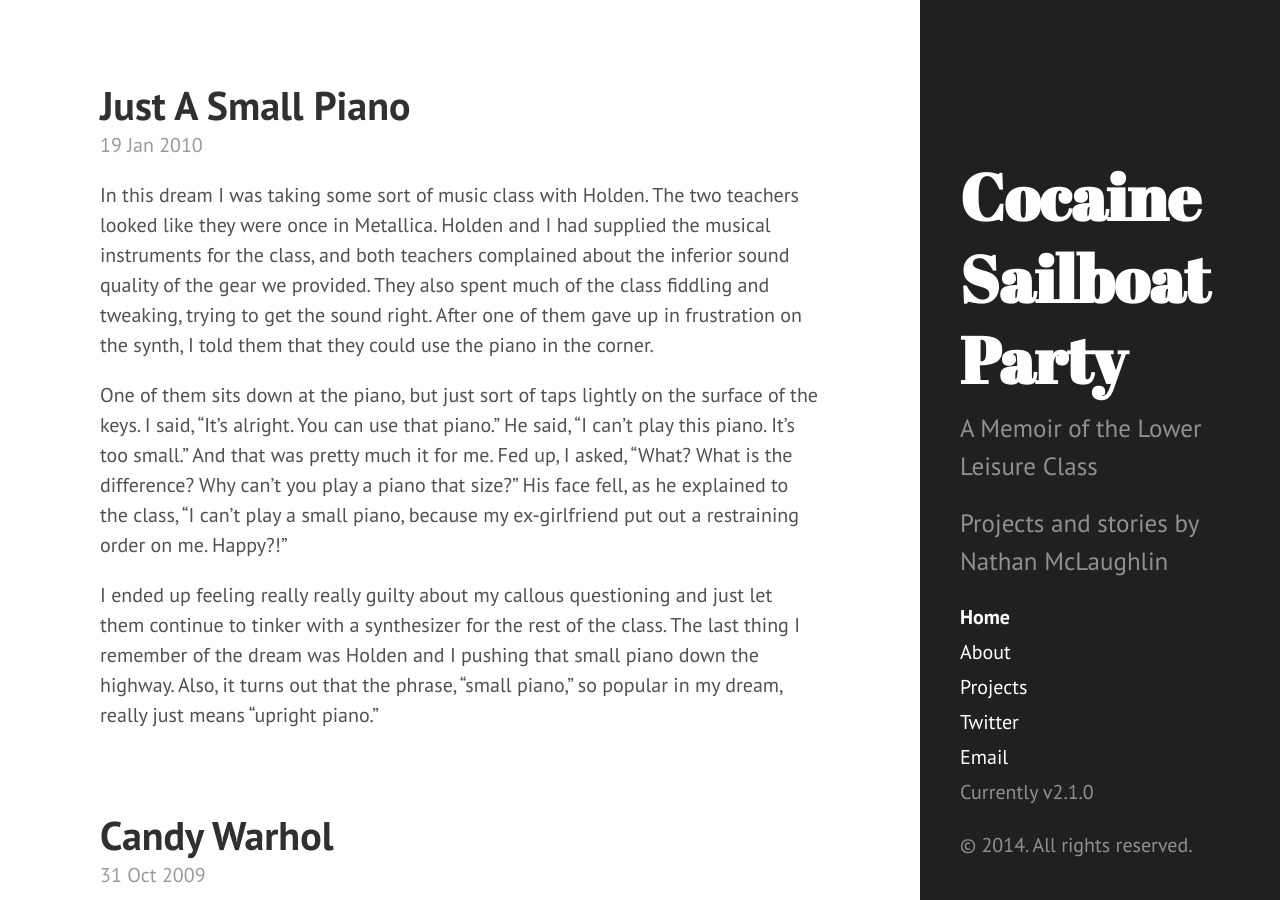
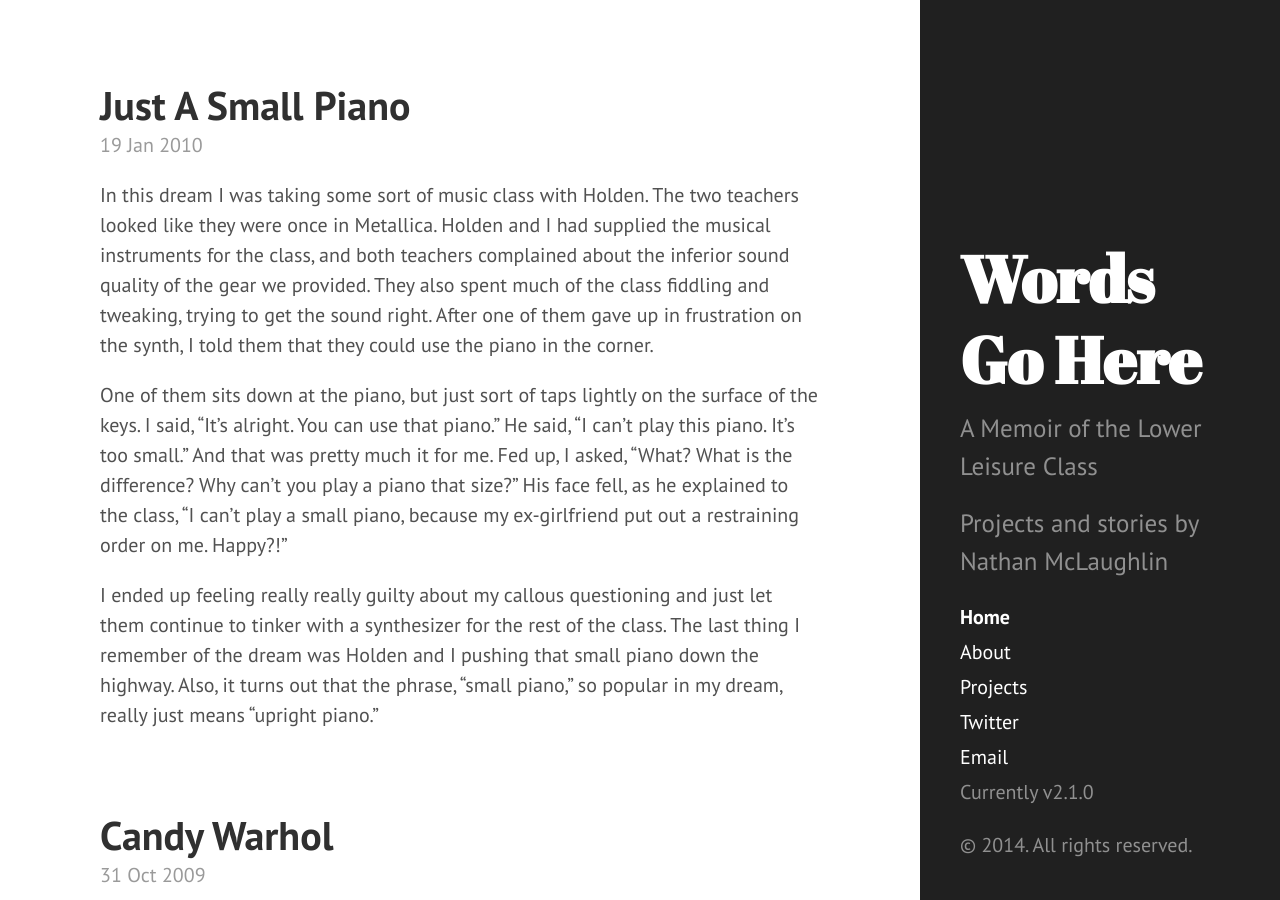
Before and after one commit to nathanmclaughlin/nathanmclaughlin.github.io, a Jekyll site: the page built from index.html, in a window 1280 px wide and 900 px high. Built offline with Jekyll 4.4.1, drawn with Linux system fonts in a browser that asks for light colours; Markdown is read by kramdown in place of the engine named in the settings; the list of posts is cut into pages by our own code.

Commit message:
Updated site title and read me file.

```diff
--- a/_config.yml
+++ b/_config.yml
@@ -7,7 +7,7 @@ permalink:        pretty
 relative_permalinks: true
 
 # Setup
-title:            'Cocaine Sailboat Party'
+title:            'Words Go Here'
 tagline:          'A Memoir of the Lower Leisure Class'
 description:      'Projects and stories by Nathan McLaughlin'
 url:              http://nathanmclaughlin.com
```
Also changed, not shown: README.md.
